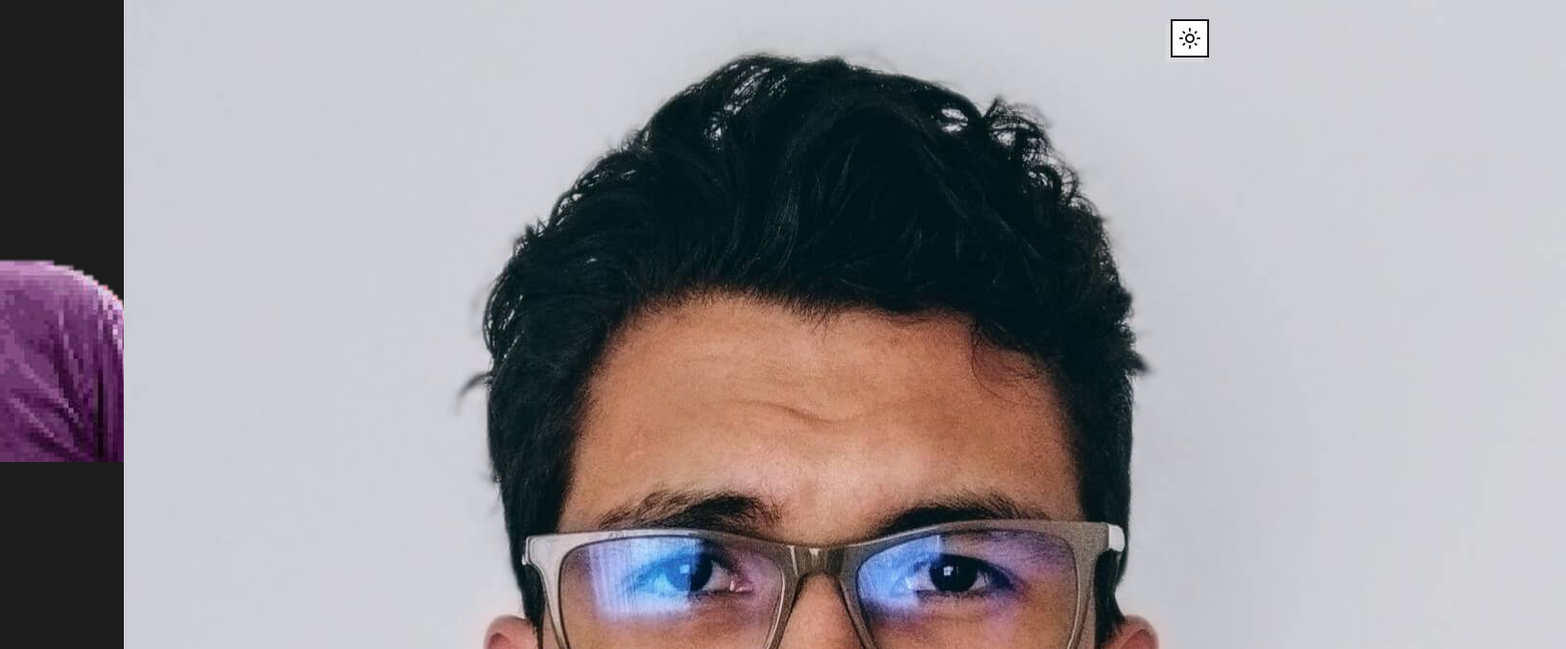
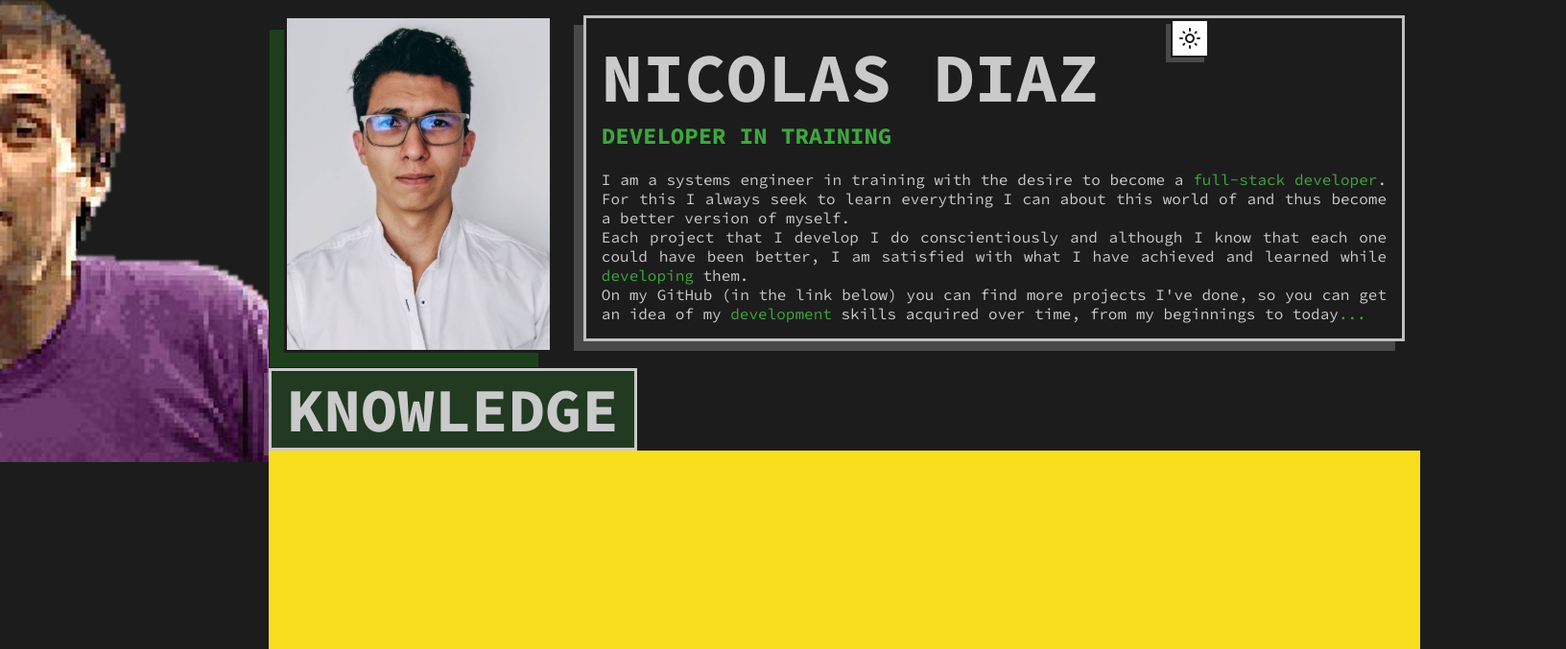
Before and after one commit to nicolas1102/nicolas-portfolio, a plain HTML site: page 4_app/index.html in a window 1280 px wide. Shown: the top 677 px of the page at 96% size, 1632 px wide, since content can reach past the window. Drawn offline with Linux system fonts and the light colour scheme.

Commit message:
styling intro section

```diff
--- /dev/null
+++ b/4_app/css/intro-section.css
@@ -0,0 +1,56 @@
+#presentation {
+    display: flex;
+    flex-direction: row;
+    align-items: flex-start;
+    justify-content: center;
+}
+
+#presentation div {
+    margin: 1rem;
+}
+
+#presentation .img-container {
+    height: 22rem;
+    width: 20rem;
+    box-shadow: -15px 15px var(--shadow-green);
+    transition: 0.5s;
+}
+
+#presentation .img-container:hover {
+    box-shadow: -25px 25px var(--shadow-green-full);
+}
+
+#presentation .img-container img {
+    overflow: hidden;
+    height: 22rem;
+    border: 3px solid var(--color-dark-black);
+    object-fit: cover;
+    transition: 0.5s;
+}
+
+#presentation .img-container img:hover {
+    scale: 1.08;
+}
+
+#presentation #presentation-info {
+    transition: 0.5s;
+    padding: 1rem;
+    background-color: var(--color-dark-black);
+    border: 3px solid var(--color-light);
+    box-shadow: -10px 10px var(--shadow);
+}
+
+#presentation #presentation-info:hover {
+    border: 3px solid var(--color-white);
+    box-shadow: -15px 15px var(--shadow-full);
+}
+
+#presentation #presentation-info h1 {
+    font-size: 4.5rem;
+    margin: 0;
+    padding: 0;
+}
+
+#green {
+    color: var(--color-bright-green);
+}
--- a/4_app/css/light-theme.css
+++ b/4_app/css/light-theme.css
@@ -37,3 +37,46 @@ body.light {
     color: var(--color-dark-black);
     opacity: 0.7;
 }
+
+.light h2 {
+    color: var(--color-dark-black);
+    box-shadow: -5px 5px var(--shadow-dark);
+    border: 3px solid var(--color-dark-black);
+    background-color: var(--color-light-green);
+}
+
+.light h2:hover {
+    box-shadow: -10px 10px var(--shadow-dark-full);
+}
+
+.light #presentation .img-container {
+    box-shadow: -15px 15px var(--shadow-dark-green);
+}
+
+.light #presentation .img-container:hover {
+    box-shadow: -25px 25px var(--shadow-dark-green-full);
+}
+
+.light #presentation #presentation-info {
+    background-color: var(--color-white);
+    border: 3px solid var(--color-dark-black);
+    box-shadow: -10px 10px var(--shadow-dark);
+}
+
+.light #presentation #presentation-info:hover {
+    border: 3px solid var(--color-dark-black);
+    box-shadow: -15px 15px var(--shadow-dark-full);
+}
+
+.light #green {
+    color: #096609;
+    font-weight: 900;
+}
+
+#presentation #presentation-info h3 {
+    font-size: 1.5rem;
+}
+
+#presentation #presentation-info p {
+    text-align: justify;
+}
--- a/4_app/css/styles.css
+++ b/4_app/css/styles.css
@@ -80,3 +80,18 @@
     margin: 4rem 0;
     padding: 1rem 15rem;
 }
+
+h2 {
+    font-size: 4rem;
+    width: fit-content;
+    color: var(--color-white);
+    padding: 0 1rem;
+    border: 3px solid var(--color-white);
+    box-shadow: -5px 5px var(--shadow);
+    background-color: var(--color-green);
+    transition: 0.5s;
+}
+
+h2:hover {
+    box-shadow: -10px 10px var(--shadow-full);
+}
--- a/4_app/index.html
+++ b/4_app/index.html
@@ -9,6 +9,7 @@
     <link rel="stylesheet" href="./css/light-theme.css">
     <link rel="stylesheet" href="./css/nav-bar.css">
     <link rel="stylesheet" href="./css/toasty.css">
+    <link rel="stylesheet" href="./css/intro-section.css">
     <script src="./js/app.js" defer></script>
     <script src="./js/nav-bar.js" defer></script>
     <script src="./js/effects/glassmorphism.js" defer></script>
```
